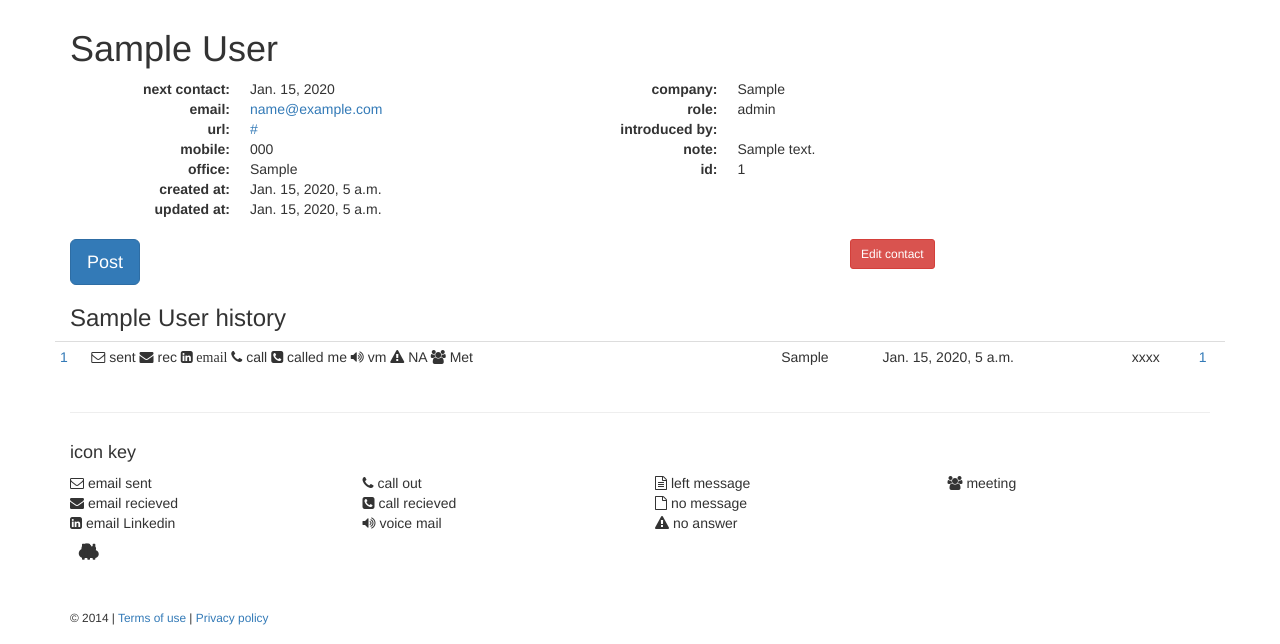
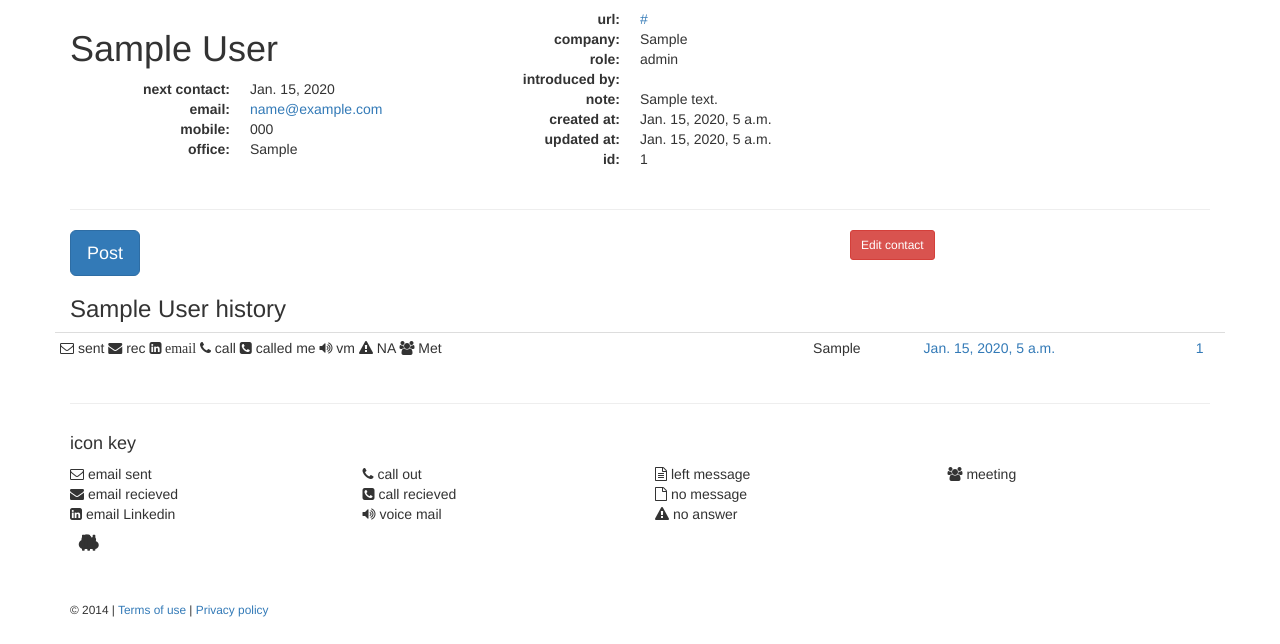
Before and after one commit to mjhea0/calllist, a Django app: page /tocall/detail/1/ in a window 1280 px wide. Shown: the part 51-695 px from the top of the page. Run offline with Django 3.2, Linux system fonts and the light colour scheme; a user stored in the database is signed in; tables that the repository leaves empty hold one stand-in row (values such as "Sample post"); some libraries are stand-ins or nearby versions.

Commit message:
cleaned up the top of the detail page

```diff
--- a/tocall/templates/tocall/detail.html
+++ b/tocall/templates/tocall/detail.html
@@ -2,29 +2,31 @@
 {% block content %}
 
 {% if contact %}
-   	<h1>{{ contact.full_name }}</h1>
    	<div class="row">
-   		<div class="col-md-5">
+   		<div class="col-md-4">
+		   	<h1>{{ contact.full_name }}</h1>
 		   	<dl class="dl-horizontal">
 		   		<dt>next contact:</dt><dd> {{ contact.next_call }}</dd>
 		   		<dt>email:</dt><dd> <a href="mailto:{{ contact.email }}">{{ contact.email }}</a></dd>
-		   		<dt>url:</dt><dd> <a href="{{ contact.url }}">{{ contact.url }}</a></dd>
 		   		<dt>mobile:</dt><dd> {{ contact.mobile }}</dd>
 		   		<dt>office:</dt><dd> {{ contact.office }}</dd>
-		   		<dt>created at:</dt><dd> {{ contact.created_at }}</dd>
-		   		<dt>updated at:</dt><dd> {{ contact.updated_at }}</dd>
 		   	</dl>
 		</div>
-   		<div class="col-md-4">
+   		<div class="col-md-5">
 		   	<dl class="dl-horizontal">
+		   		<dt>url:</dt><dd> <a href="{{ contact.url }}">{{ contact.url }}</a></dd>
 		   		<dt>company:</dt><dd> {{ contact.company }}</a></dd>
 		   		<dt>role:</dt><dd> {{ contact.role }}</a></dd>
 		   		<dt>introduced by:</dt><dd> {{ contact.introdued_by }}</dd>
 		   		<dt>note:</dt><dd> {{ contact.note }}</dd>
+		   		<dt>created at:</dt><dd> {{ contact.created_at }}</dd>
+		   		<dt>updated at:</dt><dd> {{ contact.updated_at }}</dd>
 		   		<dt>id:</dt><dd> {{ contact.id }}</dd>
 		   	</dl>
 		</div>
    	</div>
+   	<hr />
+
    	<div class="row">
    		<div class="col-md-4">
     		<a class="btn btn-primary btn-lg" role="button">Post</a>
@@ -44,7 +46,6 @@
 		<table class="table table-condensed">
 			{% for item in history %}
 				<tr>
-					<td><a href="{% url 'tocall:history_item' item.id %}">{{ item.id }}</a></td>
 					<td>
 						{% if item.email_out %}<i class="fa fa-envelope-o"></i> sent{% endif %}
 						{% if item.email_in %}<i class="fa fa-envelope"></i> rec{% endif %}
@@ -58,8 +59,7 @@
 						{% if item.meeting %}<i class="fa fa-users"></i> Met{% endif %}
 					</td>
 					<td>{{ item.write_up }}</td>
-					<td>{{ item.contacted_at }} </td>
-					<td>xxxx</td>
+					<td><a href="{% url 'tocall:history_item' item.id %}">{{ item.contacted_at }}</a></td>
 					<td><a href="{% url 'tocall:history_item' item.id %}">{{ item.id }}</a></td>
 				</tr>
 			{% endfor %}
```
